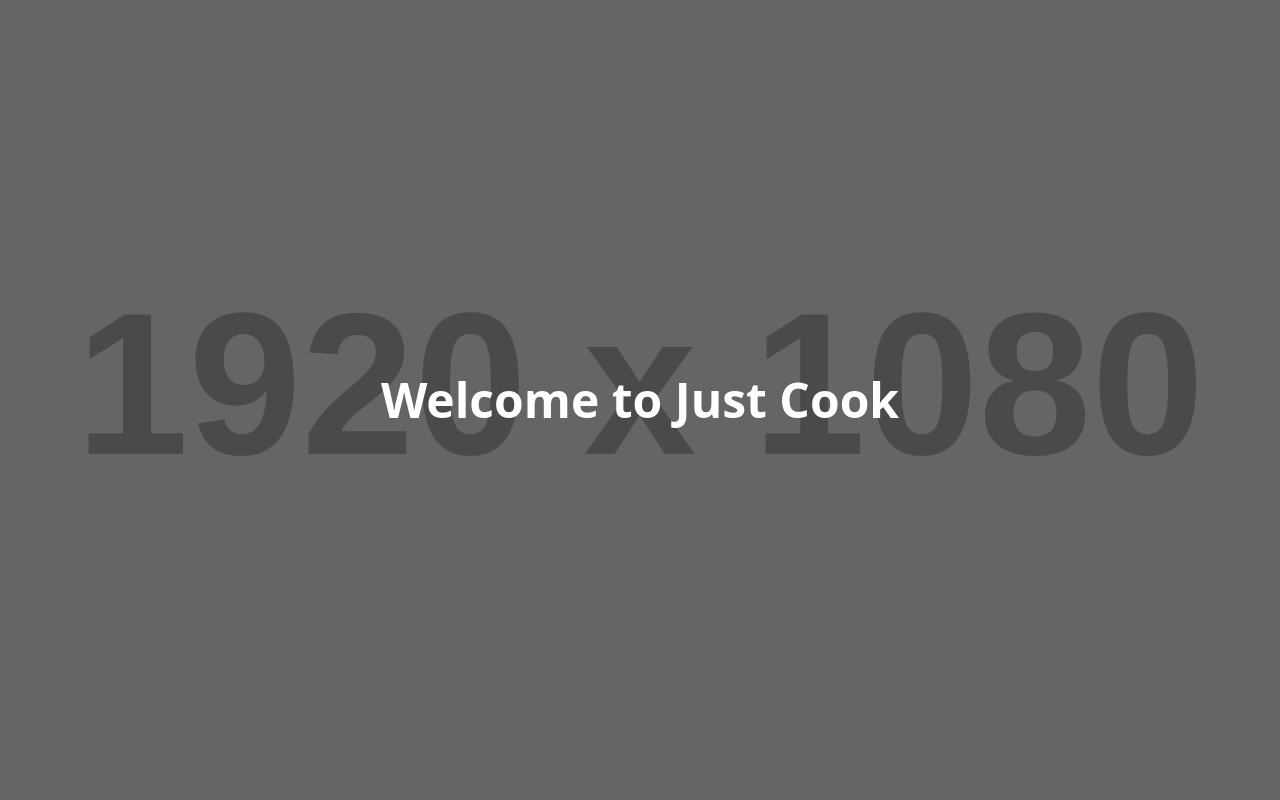
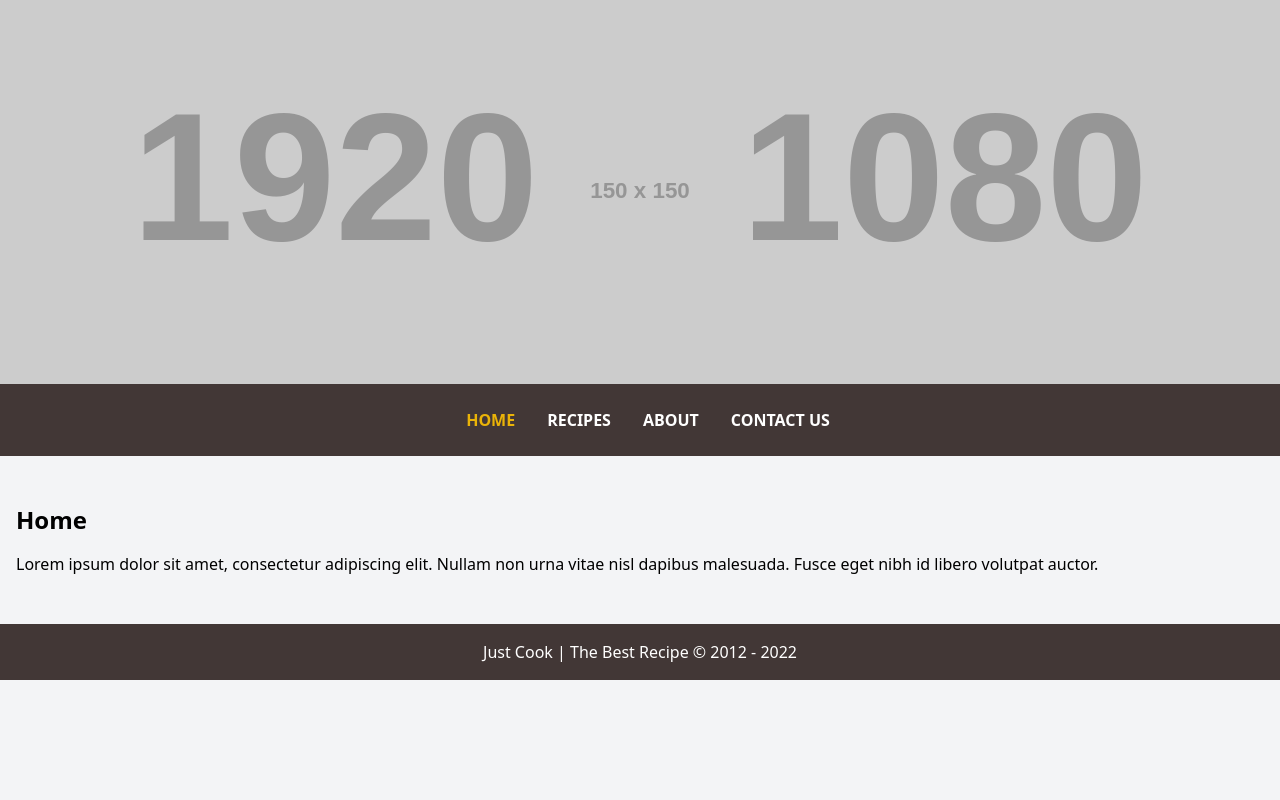
Before and after one commit to essarebano/react-recipe, a React (Vite) app: page / in a window 1280 px wide. Shown: the top 800 px of the page. Built offline with nearby package versions, Linux system fonts and the light colour scheme.

Commit message:
Fixed footer and header component style

```diff
--- a/src/components/Footer.tsx
+++ b/src/components/Footer.tsx
@@ -1,6 +1,6 @@
 function Footer() {
   return (
-    <footer className="bg-gray-800 text-white text-center p-4">
+    <footer className="bg-[#423736] text-white text-center p-4">
       Just Cook | The Best Recipe © 2012 - 2022
     </footer>
   )
--- a/src/components/Header.tsx
+++ b/src/components/Header.tsx
@@ -1,25 +1,52 @@
-import { useState } from "react";
-import { Link } from "react-router-dom"
+import { Link, useLocation } from "react-router-dom"
 
-function Header() {
-  const [isOpen, setIsOpen] = useState(false);
+const navLinks = [
+  {
+    to: '/',
+    label: 'Home'
+  },
+  {
+    to: '/recipes',
+    label: 'Recipes'
+  },
+  {
+    to: '/about',
+    label: 'About'
+  },
+  {
+    to: '/contact-us',
+    label: 'Contact Us'
+  },
+]
 
-  const toggleMenu = () => {
-    setIsOpen(!isOpen);
-  };
+interface HeaderProps {
+  onToggleSidePanel: () => void
+}
+
+function Header({ onToggleSidePanel }: HeaderProps) {
+  const location = useLocation()
+
+  const isActive = (path: string) => location.pathname === path
 
   return (
-    <header>
-      <div className="relative bg-cover bg-center h-64 md:h-screen" style={{ backgroundImage: "url('https://via.placeholder.com/1920x1080')" }}>
-        <div className="absolute inset-0 bg-black opacity-50"></div>
-        <div className="relative z-10 flex items-center justify-center h-full">
-          <h1 className="text-white text-5xl font-bold">Welcome to Just Cook</h1>
+    <>
+      <div
+        className="bg-cover bg-center hidden md:h-96 md:block"
+        style={{ backgroundImage: "url('https://placehold.co/1920x1080')" }}
+      >
+        <div className="flex justify-center items-center h-full">
+          <img
+              src="https://placehold.co/150x150"
+              alt="Just Cook Logo"
+              className="w-40 h-40"
+            />
         </div>
       </div>
-    <nav className="bg-gray-800 text-white p-4 flex justify-between items-center sticky top-0 z-50">
-      <h1 className="text-2xl font-bold">Just Cook</h1>
+
+    <header className="sticky top-0 z-50 bg-[#423736]">
+    <nav className="container mx-auto py-4 px-2 space-x-4 flex md:justify-center justify-end items-center ">
       <div className="md:hidden">
-        <button onClick={toggleMenu} className="text-white focus:outline-none">
+        <button onClick={onToggleSidePanel} className="text-[#f3c70c] focus:outline-none">
           <svg
             className="w-6 h-6"
             fill="none"
@@ -36,16 +63,26 @@ function Header() {
           </svg>
         </button>
       </div>
-      <div className={`md:flex md:items-center ${isOpen ? 'block' : 'hidden'}`}>
+      <div className="md:flex md:items-center justify-center hidden">
         <ul className="flex flex-col md:flex-row md:space-x-4">
-          <li><Link to="/" className="block py-2 px-4 text-white">Home</Link></li>
-          <li><Link to="/recipes" className="block py-2 px-4 text-white">Recipes</Link></li>
-          <li><Link to="/about" className="block py-2 px-4 text-white">About</Link></li>
-          <li><Link to="/contact" className="block py-2 px-4 text-white">Contact</Link></li>
+          {navLinks.map(navLink => {
+            return (
+              <li key={`nav-link_${navLink.label.toLowerCase()}`}>
+                <Link
+                  to={navLink.to} className={`block p-2
+                  ${isActive(navLink.to) ? 'text-yellow-500' : 'text-white'} uppercase
+                  hover:text-yellow-500 font-semibold`}
+                >
+                  {navLink.label}
+                </Link>
+              </li>
+            )
+          })}
         </ul>
       </div>
       </nav>
     </header>
+    </>
   );
 }
 
```
